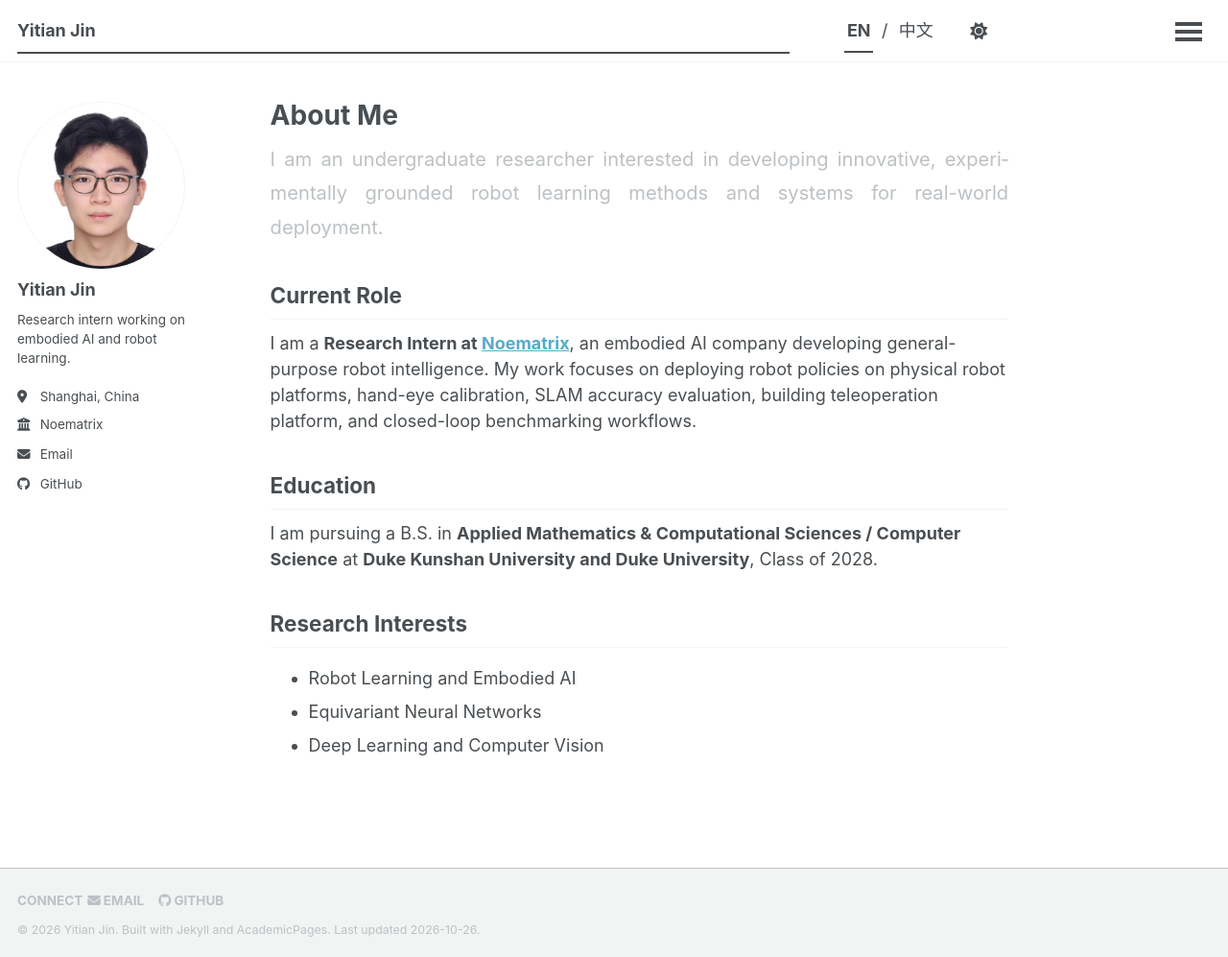
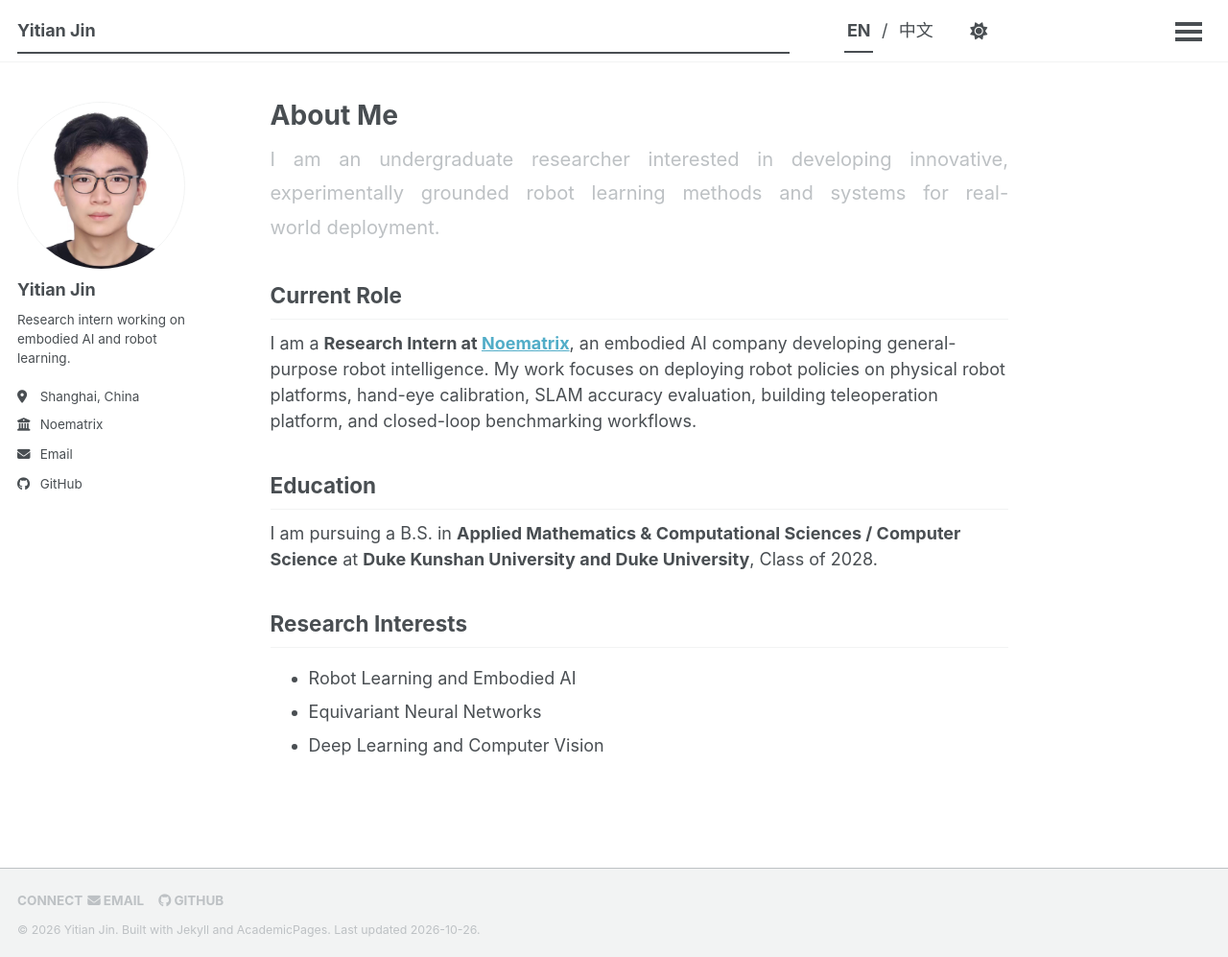
Before and after one commit to yj244-jyt/yj244-jyt.github.io, a Jekyll site: the page built from _pages/about.md, in a window 1280 px wide and 997 px high. Shown: the whole window at 96% size. Built offline with Jekyll 4.4.1, drawn with Linux system fonts in a browser that asks for light colours; a script that is not in the unit is left out.

Commit message:
Keep intro readable on mobile

```diff
--- a/assets/css/main.scss
+++ b/assets/css/main.scss
@@ -104,9 +104,16 @@
 }
 
 .home-lead--justified {
-  text-align: justify;
-  text-justify: inter-word;
+  text-wrap: balance;
   hyphens: auto;
+}
+
+@media screen and (min-width: 601px) {
+  .home-lead--justified {
+    text-align: justify;
+    text-justify: inter-word;
+    text-wrap: pretty;
+  }
 }
 
 .page__content h2 {
```
